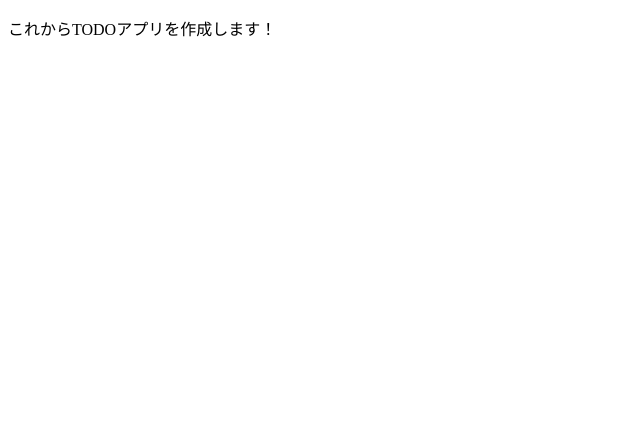
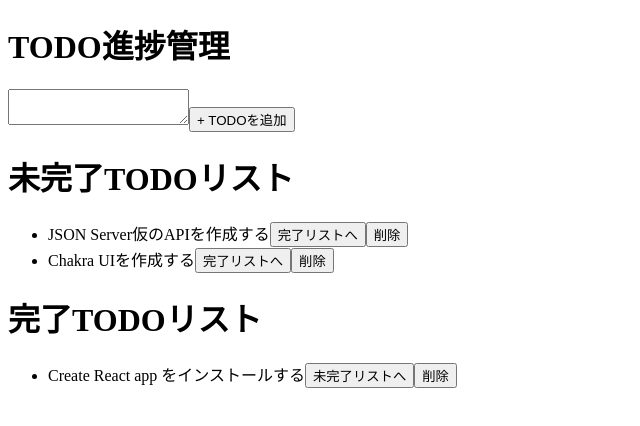
Before and after one commit to keith-k1985/todo-app, a React (Create React App) app: page / in a window 1280 px wide. Shown: the top 426 px of the page, without its empty margins (0-640 px from the left). Built offline with nearby package versions, Linux system fonts and the light colour scheme; data requests are answered from the project's data file.

Commit message:
create todo templete

```diff
--- /dev/null
+++ b/db.json
@@ -0,0 +1,19 @@
+{
+  "todos": [
+    {
+      "id": 1,
+      "content": "Create React app をインストールする",
+      "done": true
+    },
+    {
+      "id": 2,
+      "content": "JSON Server仮のAPIを作成する",
+      "done": false
+    },
+    {
+      "id": 3,
+      "content": "Chakra UIを作成する",
+      "done": false
+    }
+  ]
+}
--- a/package.json
+++ b/package.json
@@ -6,9 +6,11 @@
     "@testing-library/jest-dom": "^5.16.1",
     "@testing-library/react": "^12.1.2",
     "@testing-library/user-event": "^13.5.0",
+    "axios": "^0.25.0",
     "react": "^17.0.2",
     "react-dom": "^17.0.2",
     "react-scripts": "5.0.0",
+    "ulid": "^2.3.0",
     "web-vitals": "^2.1.4"
   },
   "scripts": {
@@ -37,6 +39,7 @@
   },
   "devDependencies": {
     "@types/react": "^17.0.38",
-    "@types/react-dom": "^17.0.11"
+    "@types/react-dom": "^17.0.11",
+    "json-server": "^0.17.0"
   }
 }
--- a/src/App.js
+++ /dev/null
@@ -1,5 +0,0 @@
-function App() {
-  return <p>これからTODOアプリを作成します！</p>;
-}
-
-export default App;
--- /dev/null
+++ b/src/components/App.js
@@ -0,0 +1,111 @@
+// モックサーバーと通信のためimport
+import axios from 'axios';
+import { useEffect, useState } from 'react';
+
+// ローカルサーバーに準備したモックサーバーのURL
+const todoDataUrl = 'http://localhost:3100/todos';
+
+// TodoTitleコンポーネントを作成
+// 見出しタグがh1,h2mp場合の条件分岐を作成しておく
+// 親コンポーネントからtitle,asをpropsとして受け取る
+
+const TodoTitle = ({ title, as }) => {
+  // asがh1ならタイトルはh1たぐ
+  if (as === 'h1') return <h1>{title}</h1>;
+
+  // asがh2ならタイトルはh1たぐ
+  if (as === 'h2') return <h1>{title}</h1>;
+  return <p>{title}</p>;
+};
+
+// TodoItemコンポーネントを作成
+//  親コンポーネントからtodoをpropsとして受け取る
+
+const TodoItem = ({ todo }) => {
+  return (
+    <li>
+      {/* TODOの内容 */}
+      {todo.content}
+      {/* TODOが完了の場合は「未完了リストへ」、未完了の場合は「完了リストへ」と表示するボタンを設置する */}
+      <button> {todo.done ? '未完了リストへ' : '完了リストへ'}</button>
+      <button>削除</button>
+    </li>
+  );
+};
+
+// TodoListコンポーネントを作成
+//  親コンポーネントからtodoListをpropsとして受け取る
+const TodoList = ({ todoList }) => {
+  return (
+    <ul>
+      {/* map()を利用してtodoListの要素を1つひとつ取り出す  */}
+      {todoList.map((todo) => (
+        // TodoItemに一意なIDをkey属性の値として付与
+        // todoListから取り出したtodoを子コンポーネントへpropsとして渡す
+        <TodoItem todo={todo} key={todo.id} />
+      ))}
+    </ul>
+  );
+};
+
+// todoList/setTodoListを更新するための関数(初期値に空の配列をセット)
+function App() {
+  const [todoList, setTodoList] = useState([]);
+
+  // useEffectを利用し、コンポーネントのマウント後に処理を実行
+  // async/awaitで非同期処理
+
+  useEffect(() => {
+    const fetchData = async () => {
+      // getは外部から情報を取得するメソッド
+      // getの引数にURLを入れると、URLに対してGETリクエストを送信
+      // リクエスト後に返ってくる値はresponseに保存される
+      const response = await axios.get(todoDataUrl);
+
+      // 戻された値はuseState()を利用して
+      // todoListの現在の値としてセットする
+      setTodoList(response.data);
+    };
+    fetchData();
+  }, []);
+
+  // console.logで取得したTODOリストを表示する
+  console.log('TODOリスト', todoList);
+
+  // 「TODOの状態が未完了」の要素をもつ新しい配列を作成
+  const inCompletedList = todoList.filter((todo) => {
+    return !todo.done;
+  });
+
+  // 「TODOの状態が完了」の要素をもつ新しい配列を作成
+  const completedList = todoList.filter((todo) => {
+    return todo.done;
+  });
+
+  return (
+    <>
+      {/* h1見出しタグをTodoTitleコンポーネントに */}
+      {/* 見出しに表示させたいテキストをtitleに代入して子コンポーネントへpropsとして渡す */}
+      <TodoTitle title='TODO進捗管理' as='h1' />
+      <textarea />
+      <button>+ TODOを追加</button>
+      {/* h2見出しタグをTodoTitleコンポーネントに */}
+      {/* 見出しに表示させたいテキストをtitleに代入して子コンポーネントへpropsとして渡す */}
+      <TodoTitle title='未完了TODOリスト' as='h2' />
+
+      {/* TodoListコンポーネント */}
+      {/* 未完了TODOリストをinCompletedListをtodoListに代入して子コンポーネントへpropsとして渡す */}
+      <TodoList todoList={inCompletedList} />
+
+      {/* h2見出しタグをTodoTitleコンポーネントに */}
+      {/* 見出しに表示させたいテキストをtitleに代入して子コンポーネントへpropsとして渡す */}
+      <TodoTitle title='完了TODOリスト' as='h2' />
+
+      {/* TodoListコンポーネント */}
+      {/* 未完了TODOリストをCompletedListをtodoListに代入して子コンポーネントへpropsとして渡す */}
+      <TodoList todoList={completedList} />
+    </>
+  );
+}
+
+export default App;
--- a/src/index.js
+++ b/src/index.js
@@ -1,6 +1,6 @@
 import React from 'react';
 import ReactDOM from 'react-dom';
-import App from './App';
+import App from './components/App';
 
 ReactDOM.render(
   <React.StrictMode>
```
Also changed, not shown: src/api/todos.js (added, +43 -0 lines), 1 other file (tests, documents, lock files or other folders).
